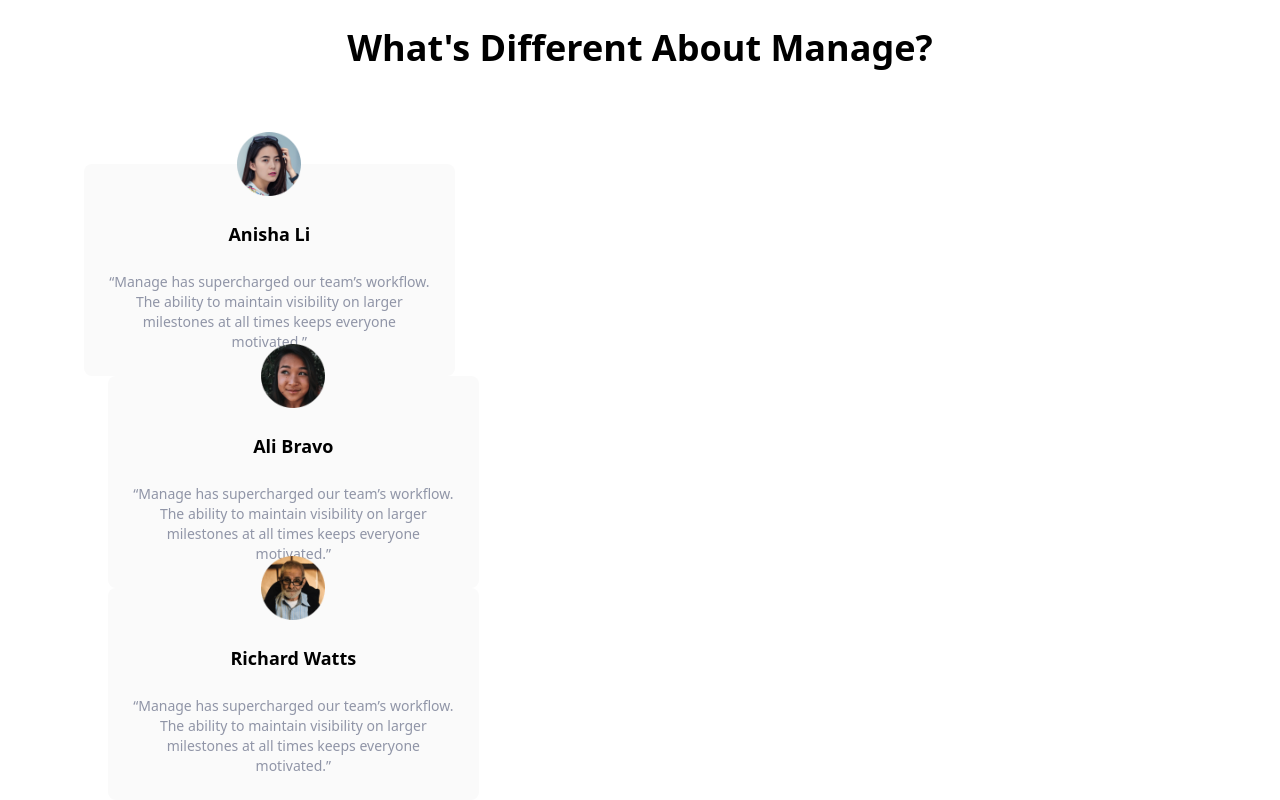
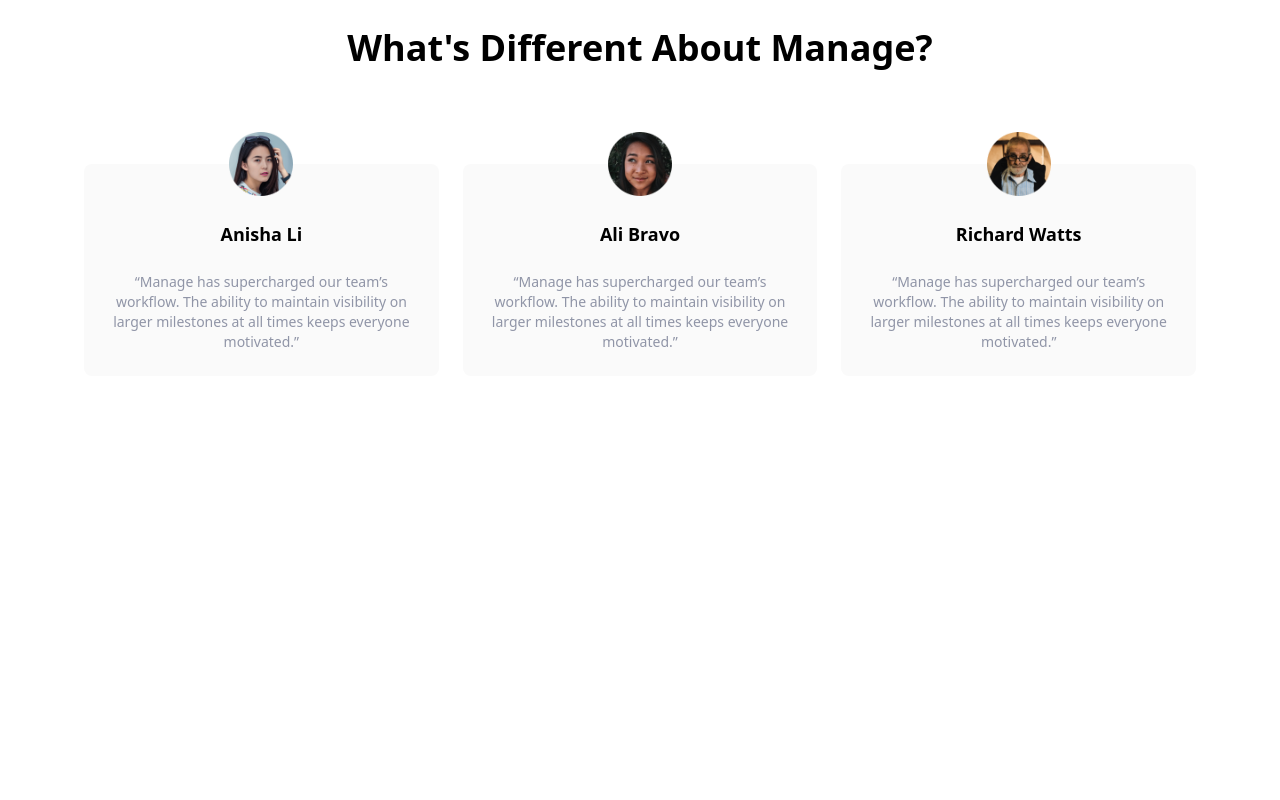
Before and after one commit to rajesh-mondal/manage-landing-tailwind, a website: page index.html in a window 1280 px wide. Shown: the part 1240-2040 px from the top of the page. After the commit the page ends 1616 px from the top, so only its background shows below. Drawn offline with Linux system fonts and the light colour scheme.

Commit message:
fix: testimonial bug fixed 🐛

```diff
--- a/index.html
+++ b/index.html
@@ -150,7 +150,7 @@
                 What's Different About Manage?
             </h2>
             <!-- Testimonials Container -->
-            <div class="lex flex-col mt-24 md:flex-row md:space-x-6">
+            <div class="flex flex-col mt-24 md:flex-row md:space-x-6">
                 <!-- Testimonial 1 -->
                 <div class="flex flex-col items-center p-6 space-y-6 rounded-lg bg-veryLightGray md:w-1/3">
                     <img src="img/avatar-anisha.png" class="w-16 -mt-14" alt="" />
```
